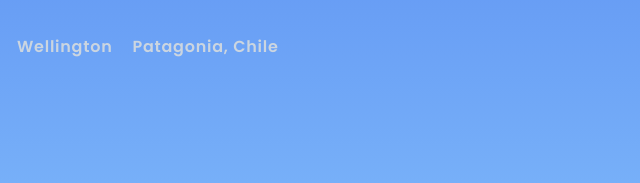
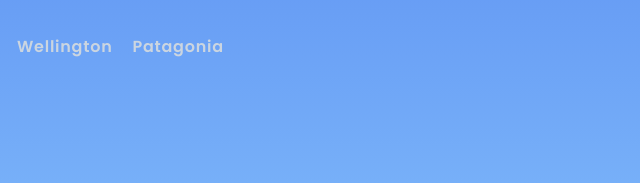
Before and after one commit to chrisschnaars/weather-arpeggiator, a website built with Parcel: page src/index.html in a window 1280 px wide. Shown: the part 289-472 px from the top of the page, 588-1228 px from the left. Built offline with nearby package versions, Linux system fonts and the light colour scheme.

Commit message:
Remove chile from button label

```diff
--- a/src/index.html
+++ b/src/index.html
@@ -109,7 +109,7 @@
                       Wellington
                   </button>
                   <button class="button button--lowkey js-suggestion-btn" value="Patagonia, Chile">
-                      Patagonia, Chile
+                      Patagonia
                   </button>
                 </div>
             </div>
```
